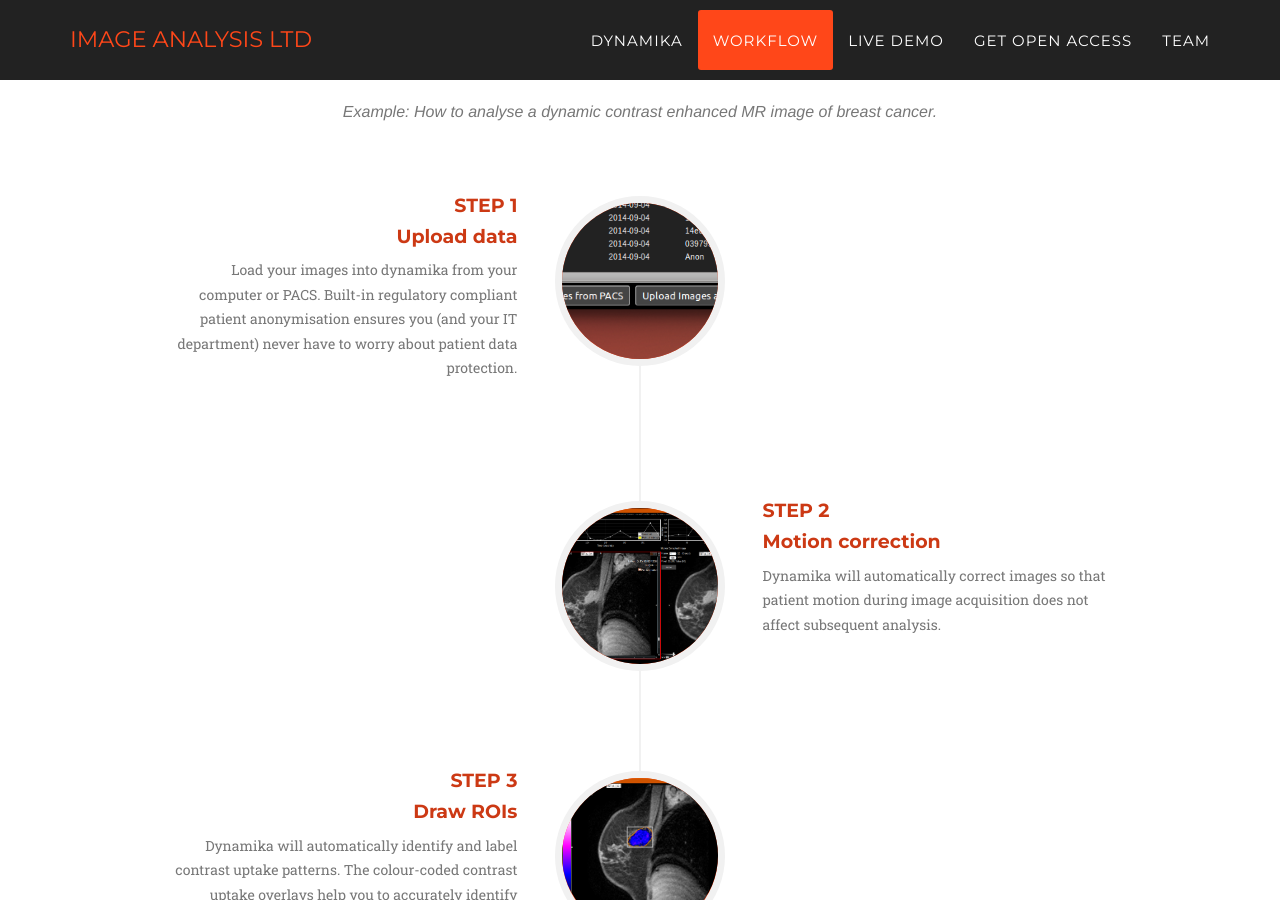
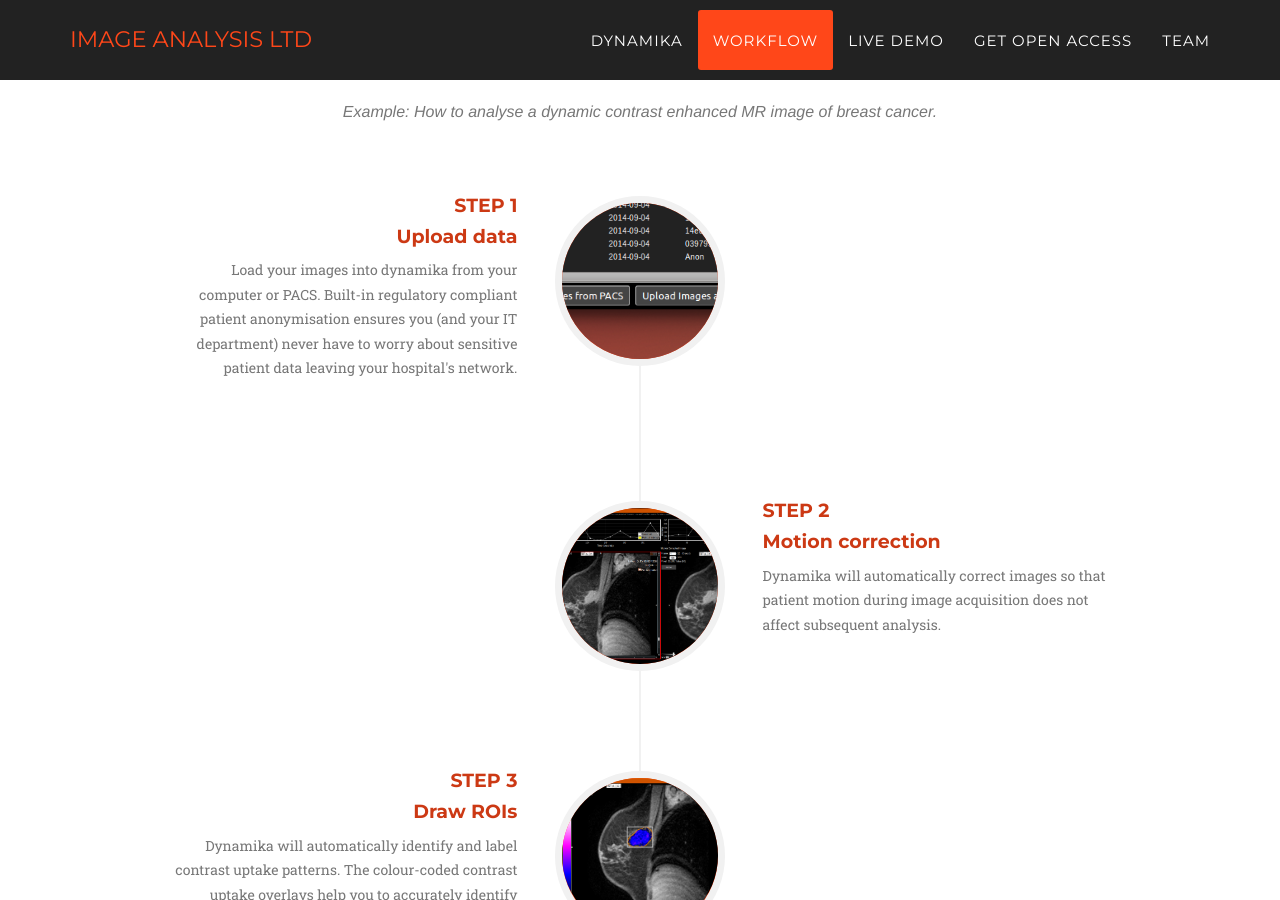
Before and after one commit to imageanalysis/openaccess, a Jekyll site: the page built from index.html, in a window 1280 px wide and 900 px high, scrolled down 1628 px. Built offline with Jekyll 4.4.1, drawn with Linux system fonts in a browser that asks for light colours; some web fonts are replaced.

Commit message:
Update workflow.html

```diff
--- a/_includes/workflow.html
+++ b/_includes/workflow.html
@@ -20,7 +20,7 @@
                                     <h4 class="subheading">Upload data</h4>
                                 </div>
                                 <div class="timeline-body">
-                                    <p class="text-muted">Load your images into dynamika from your computer or PACS. Built-in regulatory compliant patient anonymisation ensures you (and your IT department) never have to worry about patient data protection.</p>
+                                    <p class="text-muted">Load your images into dynamika from your computer or PACS. Built-in regulatory compliant patient anonymisation ensures you (and your IT department) never have to worry about sensitive patient data leaving your hospital's network.</p>
                                 </div>
                             </div>
                         </li>
```
